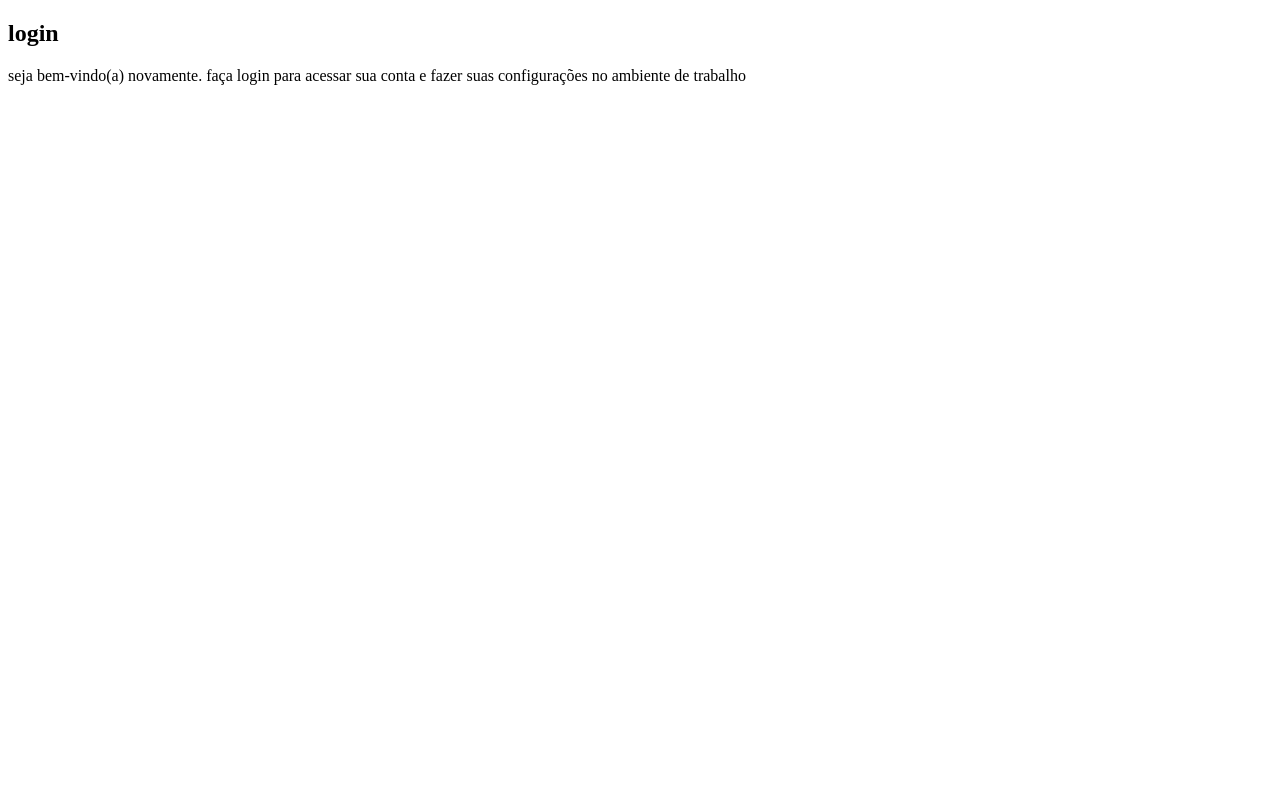
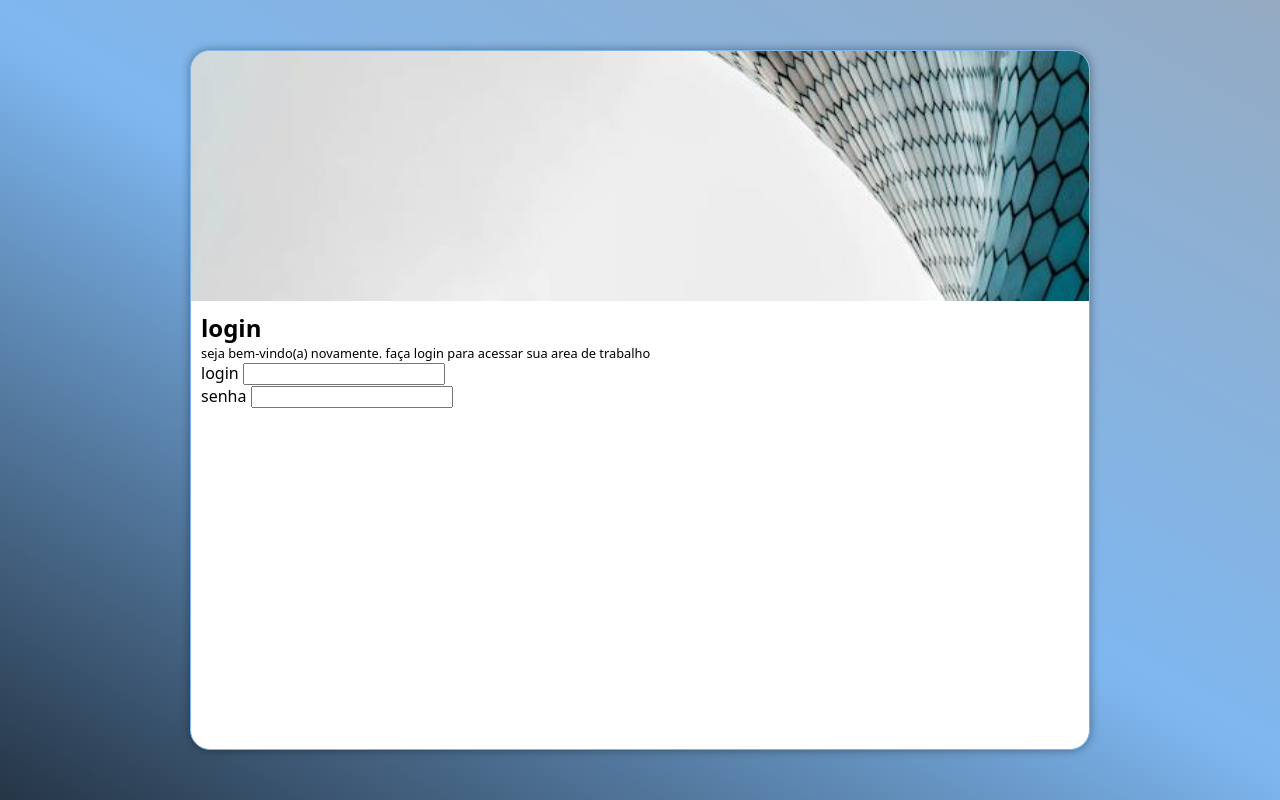
Before and after one commit to jaguarasso/projeto-login, a plain HTML site: page index.html in a window 1280 px wide. Drawn offline with Linux system fonts and the light colour scheme.

Commit message:
login do cllr feito

```diff
--- /dev/null
+++ b/estilos/media-query.css
@@ -0,0 +1,50 @@
+@charset "utf-8";
+
+/*
+media query
+
+paleta de cores
+marrom/laranja: #A17F60
+laranja: #AA380E
+vermelho: #AE2938
+azul: #7EB7F0
+cinza: #4F5354
+
+*/
+@media screen and (min-width: 768px) {
+    *{
+
+        margin: 0px;
+        padding: 0px;
+        font-family: system-ui, -apple-system, BlinkMacSystemFont, 'Segoe UI', Roboto, Oxygen, Ubuntu, Cantarell, 'Open Sans', 'Helvetica Neue', sans-serif;
+        box-sizing: border-box;
+
+    }
+
+    html, body{
+        height: 100vh;
+        width: 100vw;
+        background-image: linear-gradient(30deg, #253546, #7EB7F0, #95abc2 );
+        background-repeat: no-repeat;
+        background-size: cover;
+    }
+
+    main{
+        position: relative;
+        height: 100vh;
+        width: 100vw;
+    }
+
+    section#login{
+        display: inline-block;
+        width: 900px;
+        height: 700px;
+    }
+
+    section#login>div#imagem{
+        background-image: url(../imagens/pexels-luis-ruiz-1774931\ \(1\).jpg);
+        background-position: right bottom;
+        background-size: cover;
+    }
+
+}
--- a/estilos/style.css
+++ b/estilos/style.css
@@ -1,6 +1,8 @@
-@charset "utf-8"
+@charset "utf-8";
 
 /*
+
+
 paleta de cores
 marrom/laranja: #A17F60
 laranja: #AA380E
@@ -9,3 +11,67 @@ azul: #7EB7F0
 cinza: #4F5354
 
 */
+
+*{
+
+    margin: 0px;
+    padding: 0px;
+    font-family: system-ui, -apple-system, BlinkMacSystemFont, 'Segoe UI', Roboto, Oxygen, Ubuntu, Cantarell, 'Open Sans', 'Helvetica Neue', sans-serif;
+    box-sizing: border-box;
+
+}
+
+html, body{
+    height: 100vh;
+    width: 100vh;
+    background-color: #7EB7F0;
+}
+
+main{
+    position: relative;
+    height: 100vh;
+    width: 100vw;
+}
+
+section#login{
+    position: absolute;
+    top: 50%;
+    left: 50%;
+    transform:translate(-50%, -50%);
+    overflow: hidden;
+
+    background-color: white;
+    width: 250px;
+    height: 500px;
+    border-radius: 20px;
+    box-shadow: 0px 0px 10px rgba(0, 0, 0, 0.384);
+    border: 1px solid #7EB7F0;
+
+}
+
+section#login>div#imagem{
+    display: block;
+    background:#7EB7F0 url(../imagens/construção.jpg)no-repeat;
+    background-size: cover;
+    background-position: center center;
+    height: 250px;
+}
+
+section#login>div#formulario{
+    display: block;
+    padding: 10px;
+}
+
+section#login:hover{
+    border: 1px solid white;
+    transition: border 1s;
+    box-shadow: 0px 0px 10px rgba(0, 0, 0, 0.507);
+
+}
+
+#formulario>p{
+    font-size: 0.8em;
+    text-align: justify;
+
+
+}
--- a/index.html
+++ b/index.html
@@ -5,6 +5,7 @@
     <meta name="viewport" content="width=device-width, initial-scale=1.0">
     <title>projeto login</title>
     <link rel="stylesheet" href="estilos/style.css">
+    <link rel="stylesheet" href="estilos/media-query.css">
 </head>
 <body>
     <main>
@@ -16,9 +17,13 @@
 
             <div id="formulario">
                 <h1>login</h1>
-                <p>seja bem-vindo(a) novamente. faça login para acessar sua conta e fazer suas configurações no ambiente de trabalho</p>
+                <p>seja bem-vindo(a) novamente. faça login para acessar sua area de trabalho</p>
 
-                <form action="login.php">
+                <form action="login.php" method="post">
+                    <label for="ilogin">login</label>
+                    <input type="text"><br>
+                    <label for="isenha">senha</label>
+                    <input type="password" name="senha" id="isenha">
 
 
                 </form>
```
